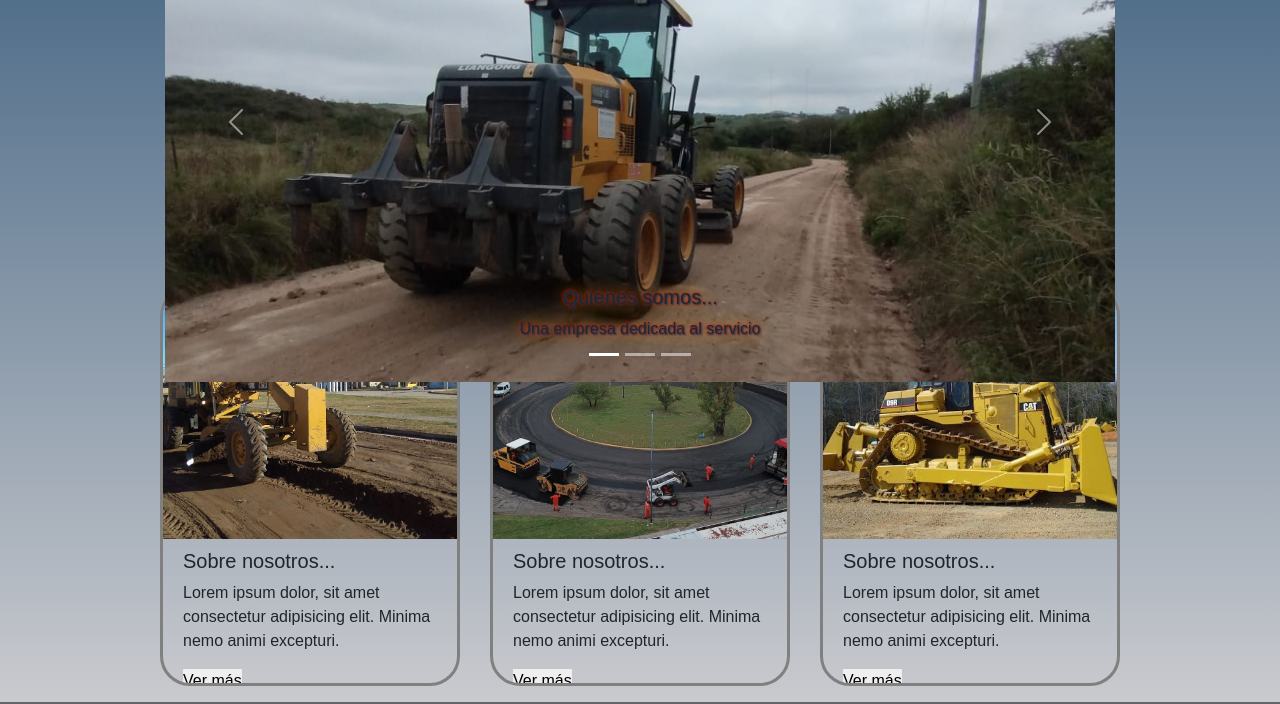
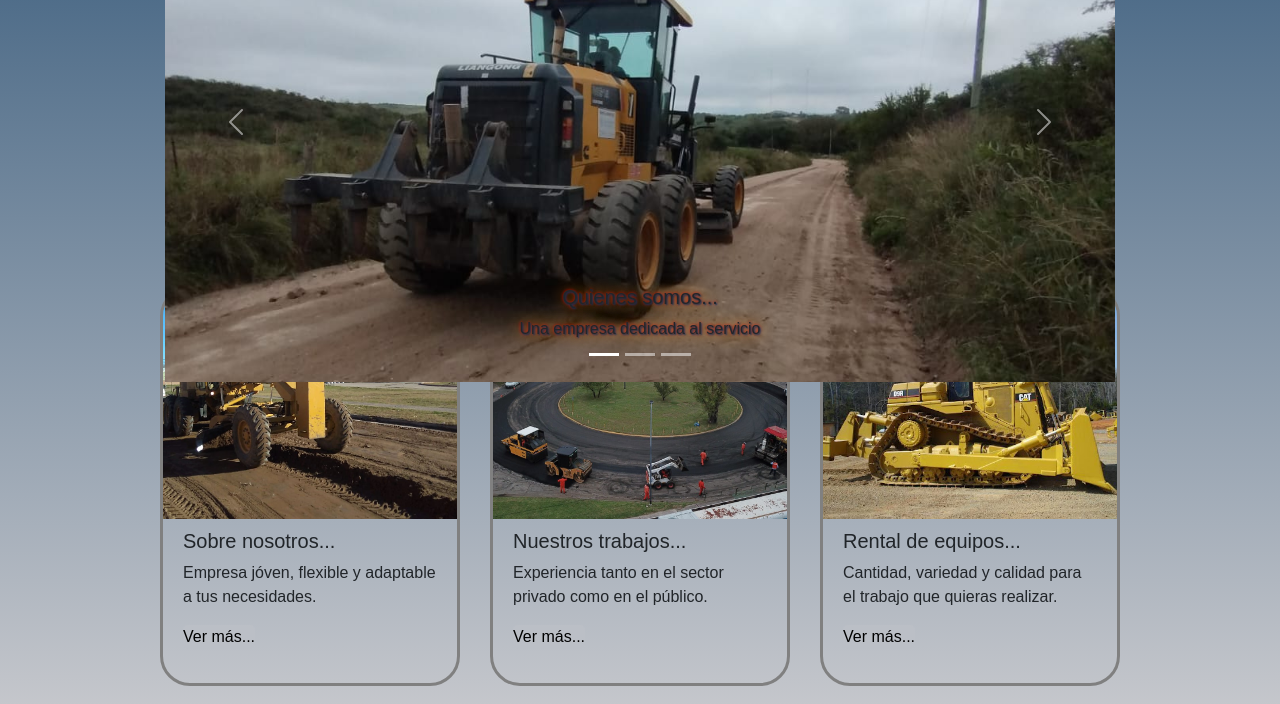
Before and after one commit to GiustoMariaJose/PFGiusto, a website: page index.html in a window 1280 px wide. Shown: the part 418-1122 px from the top of the page. Drawn offline with nearby package versions, Linux system fonts and the light colour scheme.

Commit message:
Se ordenaron las tarjetas y se agregaron los textos correctos

```diff
--- a/index.html
+++ b/index.html
@@ -112,28 +112,28 @@
 
         </section>
         <section class="tarjetitas">
-            <div class="tarjetita">
+            <div class="tarjetita tarjetita1">
                 <img class="tarjetitaImagen" src="./img/tarjeta1.jpeg" alt="">
                 <div class="informacion">
                     <h5>Sobre nosotros...</h5>
-                    <p>Lorem ipsum dolor, sit amet consectetur adipisicing elit. Minima nemo animi excepturi.</p>
-                    <button>Ver más</button>
+                    <p>Empresa jóven, flexible y adaptable a tus necesidades.</p>
+                    <button class="boton">Ver más...</button>
                 </div>
             </div>
-            <div class="tarjetita">
+            <div class="tarjetita tarjetita2">
                 <img class="tarjetitaImagen" src="./img/tarjeta2.jpeg" alt="">
                 <div class="informacion">
-                    <h5>Sobre nosotros...</h5>
-                    <p>Lorem ipsum dolor, sit amet consectetur adipisicing elit. Minima nemo animi excepturi.</p>
-                    <button>Ver más</button>
+                    <h5>Nuestros trabajos...</h5>
+                    <p>Experiencia tanto en el sector privado como en el público.</p>
+                    <button class="boton">Ver más...</button>
                 </div>
             </div>
-            <div class="tarjetita">
+            <div class="tarjetita tarjetita3">
                 <img class="tarjetitaImagen" src="./img/tarjeta3.1.jpeg" alt="">
                 <div class="informacion">
-                    <h5>Sobre nosotros...</h5>
-                    <p>Lorem ipsum dolor, sit amet consectetur adipisicing elit. Minima nemo animi excepturi.</p>
-                    <button>Ver más</button>
+                    <h5>Rental de equipos...</h5>
+                    <p>Cantidad, variedad y calidad para el trabajo que quieras realizar.</p>
+                    <button class="boton">Ver más...</button>
                 </div>
             </div>
 
--- a/scss/pages/_hero.scss
+++ b/scss/pages/_hero.scss
@@ -116,7 +116,7 @@
         justify-content: center;
         align-items: center;
         gap: 30px;
-        padding-bottom: 1rem;
+        padding-bottom: 3rem;
 
         .tarjetita {
             width: 300px;
@@ -124,19 +124,25 @@
             border: 3px solid grey;
             border-radius: 30px;
             overflow: hidden;
+            /*display: flex; /*Agregue este y se deformaron las imagenes*/
             flex-direction: column;
-
-
-
-
-
-            gap: 130px;
+            padding-bottom: 5rem;
+            gap: 10px;
+            .tarjetita1 {
+                flex: 1;
+            }
+            .tarjetita2 {
+                flex: 1;
+            }
+            .tarjetita3 {
+                flex: 1;
+            }
 
             .tarjetitaImagen {
                 display: block;
-                flex: 1;
+                /*flex: 1;*/
                 max-width: 100%;
-                height: 250px;
+                height: 230px;
                 object-fit:cover;
 
             }
@@ -145,6 +151,13 @@
                 padding-top: 10px;
                 padding-bottom: 50px;
 
+                .boton {
+                    display: flex;
+                    justify-content: center;
+                    align-items: center;
+                    border-radius: 5px;
+                    background-color: #bbbfc6;
+                }
             }
         }
     }
```
Also changed, not shown: css/custom.css, 1 other file.
